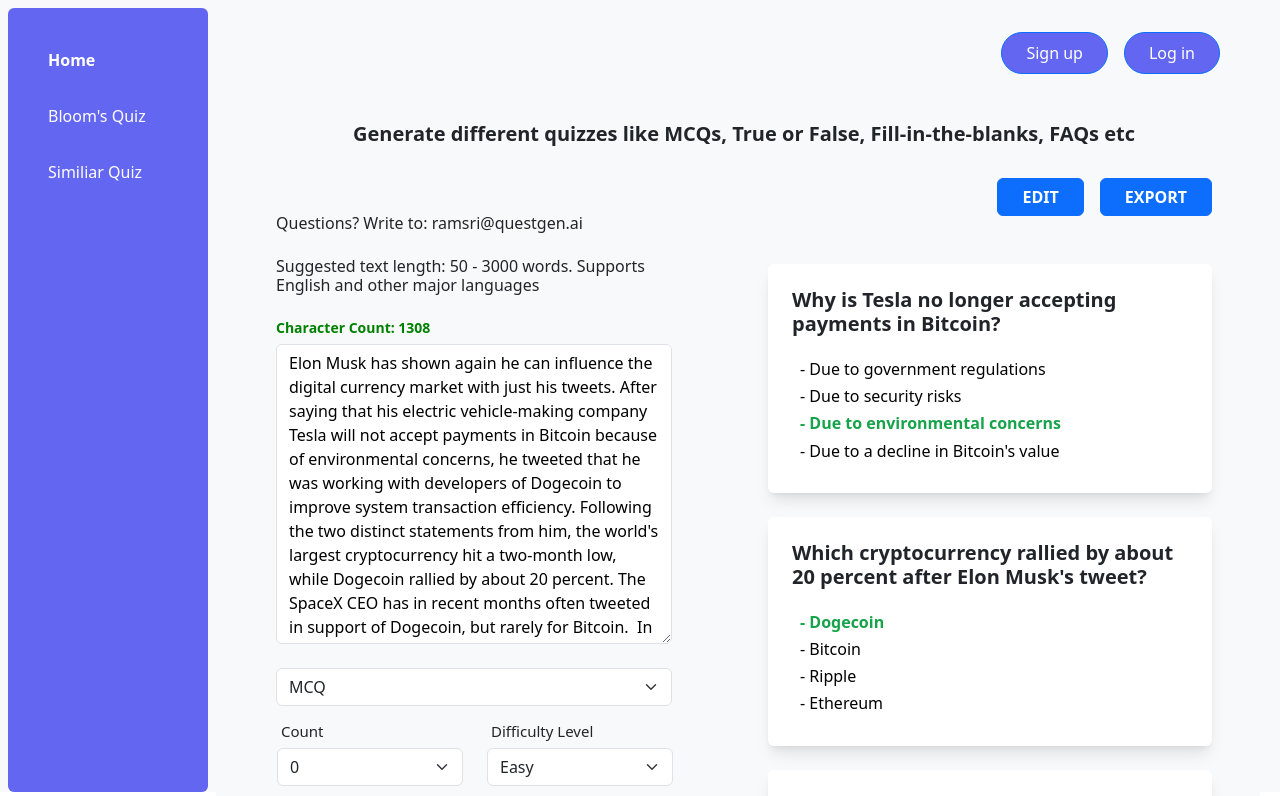
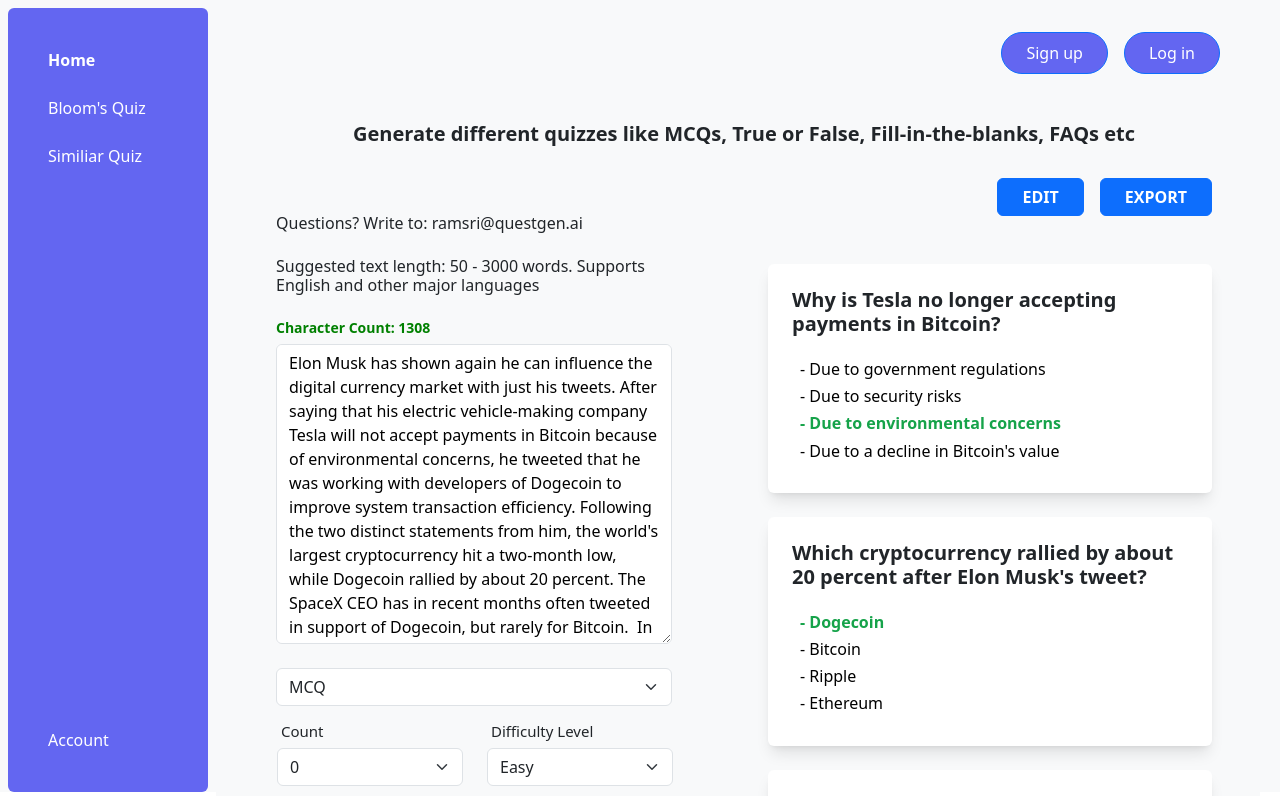
Before and after one commit to NinhTH01/QuestGen, a React (Create React App) app: page /dashboard in a window 1280 px wide. Shown: the top 796 px of the page. Built offline with nearby package versions, Linux system fonts and the light colour scheme.

Commit message:
Add account route for sidebar

```diff
--- a/src/components/molecules/Sidebar/Sidebar.tsx
+++ b/src/components/molecules/Sidebar/Sidebar.tsx
@@ -1,4 +1,4 @@
-import { Nav } from "react-bootstrap";
+import { Form, Nav } from "react-bootstrap";
 import styles from "./Sidebar.module.css";
 import React from "react";
 
@@ -6,16 +6,19 @@
   return (
     <>
       <Nav
-        className={`d-flex flex-column rounded-2 p-4 ${styles.nav_tabs}`}
+        className={`d-flex flex-column rounded-2 p-4 ${styles.nav_tabs} justify-content-between`}
         style={{ minHeight: "98vh", background: "rgb(99 102 241)", width: 200 }}
         activeKey="/home"
         onSelect={(selectedKey) => setRoute(Number(selectedKey))}
         variant="pills"
       >
+        <Form>
           <Nav.Item className="my-2">
             <Nav.Link eventKey={"0"} className={` ${styles.nav}`}>
               <span
-              className={`text-white ${route === 0 ? "fw-bold" : "fw-medium"}`}
+                className={`text-white ${
+                  route === 0 ? "fw-bold" : "fw-medium"
+                }`}
               >
                 Home
               </span>
@@ -24,7 +27,9 @@
           <Nav.Item className="my-2">
             <Nav.Link eventKey={"1"} className={` ${styles.nav}`}>
               <span
-              className={`text-white ${route === 1 ? "fw-bold" : "fw-medium"} `}
+                className={`text-white ${
+                  route === 1 ? "fw-bold" : "fw-medium"
+                } `}
               >
                 Bloom's Quiz
               </span>
@@ -33,9 +38,22 @@
           <Nav.Item className="my-2">
             <Nav.Link className={` ${styles.nav}`} eventKey={"2"}>
               <span
-              className={`text-white ${route === 2 ? "fw-bold" : "fw-medium"} `}
+                className={`text-white ${
+                  route === 2 ? "fw-bold" : "fw-medium"
+                } `}
               >
                 Similiar Quiz
+              </span>
+            </Nav.Link>
+          </Nav.Item>
+        </Form>
+
+        <Nav.Item className="my-2">
+          <Nav.Link className={` ${styles.nav}`} eventKey={"3"}>
+            <span
+              className={`text-white ${route === 3 ? "fw-bold" : "fw-medium"} `}
+            >
+              Account
             </span>
           </Nav.Link>
         </Nav.Item>
--- /dev/null
+++ b/src/components/templates/AccountDashboard/AccountDashboard.tsx
@@ -0,0 +1,11 @@
+const AccountDashboard: React.FC<AccountDashboardProps> = () => {
+  return (
+    <div className="d-flex justify-content-center">
+      <h3 className="center-text fw-bold">Account Settings</h3>
+    </div>
+  );
+};
+
+export interface AccountDashboardProps {}
+
+export default AccountDashboard;
--- a/src/module/DashboardScreen/DashboardScreen.tsx
+++ b/src/module/DashboardScreen/DashboardScreen.tsx
@@ -6,6 +6,7 @@
 import HomeDashboard from "../../components/templates/HomeDashboard/HomeDashboard";
 import BloomDashboard from "../../components/templates/BloomDashboard/BloomDashboard";
 import SimiliarDashboard from "../../components/templates/SimiliarDashboard/SimiliarDashboard";
+import AccountDashboard from "../../components/templates/AccountDashboard/AccountDashboard";
 
 const DashboardScreen = () => {
   const [width, setWidth] = React.useState<number>(0);
@@ -112,6 +113,8 @@
           handleQuestion={handleChangeQuestion}
         />
       );
+    } else if (route === 3) {
+      return <AccountDashboard />;
     }
   }, [
     array,
@@ -145,7 +148,7 @@
         </Col>
         <Col
           style={{
-            width: width > 800 ? "calc(100% - 208px)" : width,
+            width: width > 800 ? "calc(100% - 208px)" : "100%",
             marginLeft: width > 800 ? 220 : 0,
             height: "99vh",
           }}
```
Lines whose indentation alone changed are shown as unchanged.
